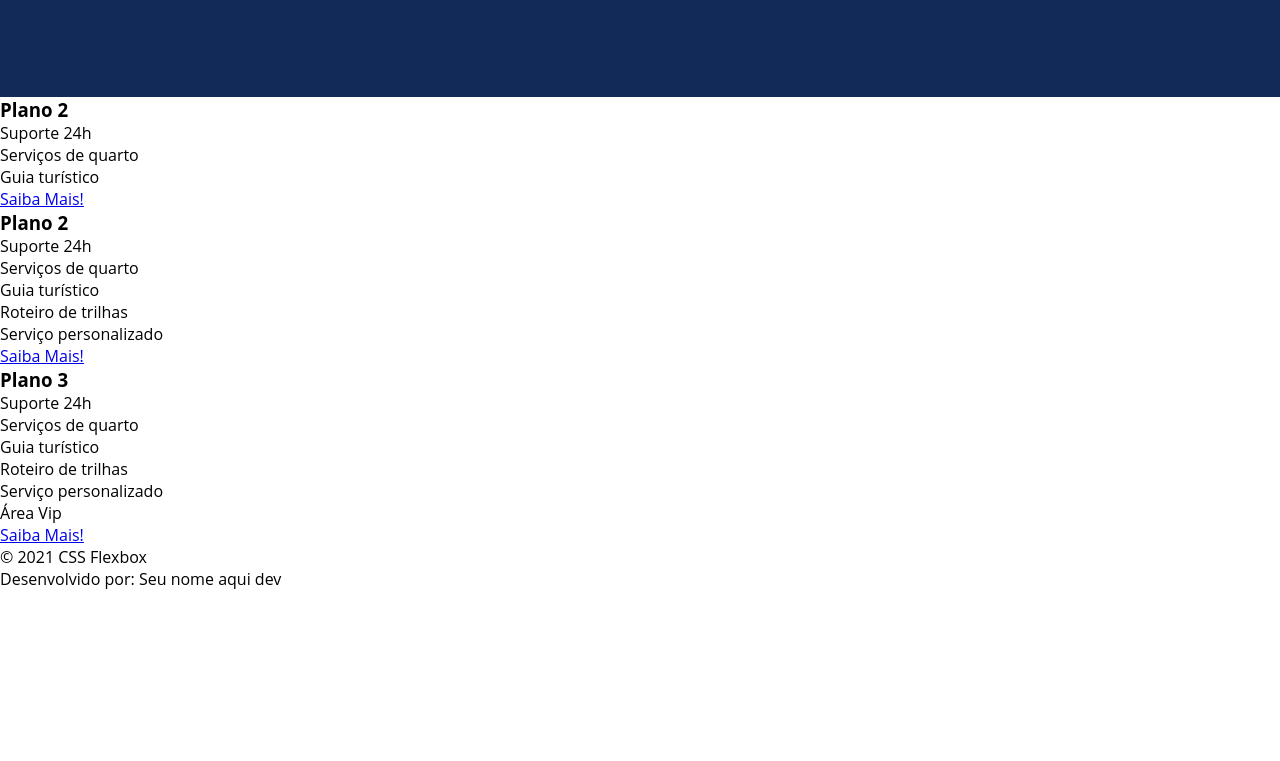
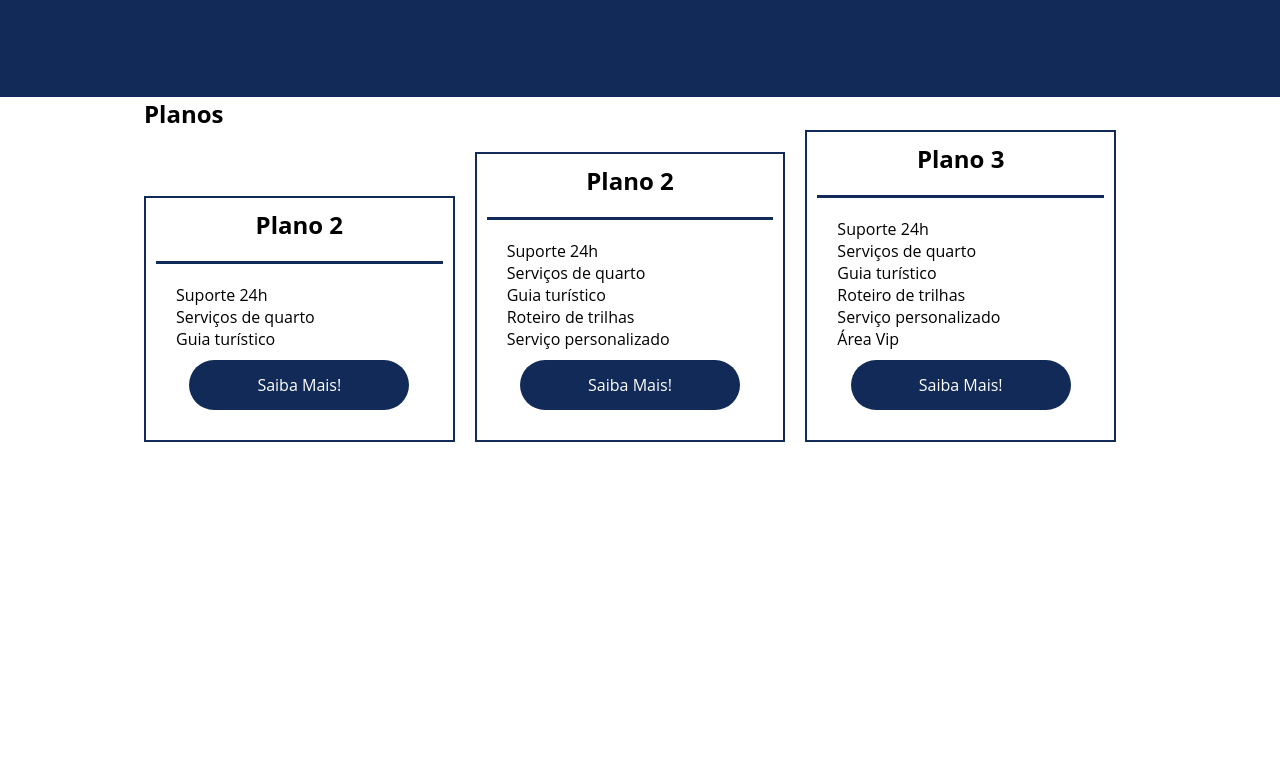
Before and after one commit to Ari-jr/projeto-flexbox, a plain HTML site: page index.html in a window 1280 px wide. Shown: the part 1559-2320 px from the top of the page. Before the commit the page ends 2149 px from the top, so only its background shows below. Drawn offline with Linux system fonts and the light colour scheme.

Commit message:
Organizando a interface parte 2 v.2

```diff
--- a/index.html
+++ b/index.html
@@ -23,7 +23,7 @@
         <div class="texto-apresentacao">
             <h1>Flex <br>Turismos</h1>
             <p>O melhor serviço para você!</p>
-            <a href="">Saiba Mais!</a>
+            <a href="" class="btn">Saiba Mais!</a>
         </div>
 
         <div>
@@ -72,19 +72,22 @@
         </div>
     </div>
 
-    <div>
+    <div class="flex-container" id="planos">
 
-        <div>
+        <div><h2>Planos</h2></div>
+
+        <div class="list-planos">
+            <div class="item-plano">
                 <h3>Plano 2</h3>
                 <ul>
                     <li>Suporte 24h</li>
                     <li>Serviços de quarto</li>
                     <li>Guia turístico</li>
                 </ul>
-            <a href="#">Saiba Mais!</a>
+                <a href="#" class="btn">Saiba Mais!</a>
             </div>
 
-        <div>
+            <div class="item-plano">
                 <h3>Plano 2</h3>
                 <ul>
                     <li>Suporte 24h</li>
@@ -93,10 +96,10 @@
                     <li>Roteiro de trilhas</li>
                     <li>Serviço personalizado</li>
                 </ul>
-            <a href="#">Saiba Mais!</a>
+                <a href="#" class="btn">Saiba Mais!</a>
             </div>
 
-        <div>
+            <div class="item-plano">
                 <h3>Plano 3</h3>
                 <ul>
                     <li>Suporte 24h</li>
@@ -106,7 +109,8 @@
                     <li>Serviço personalizado</li>
                     <li>Área Vip</li>
                 </ul>
-            <a href="#">Saiba Mais!</a>
+                <a href="#" class="btn">Saiba Mais!</a>
+            </div>
         </div>
     </div>
 
--- a/style.css
+++ b/style.css
@@ -73,7 +73,7 @@ header .menu{
     margin-bottom: 10px;
 }
 
-.texto-apresentacao a{
+.btn{
     background-color: #122A57;
     color: #fff;
     text-align: center;
@@ -180,3 +180,51 @@ header .menu{
 }
 
 /* fim - serviços */
+
+/* inicio - planos */
+
+#planos{
+    flex-direction: column;
+    min-height: 100vh;
+}
+
+.list-planos{
+    display: flex;
+    align-items: flex-end;
+}
+
+.item-plano{
+    flex: 1;
+    border: 2px solid #122A57;
+    margin-right: 20px;
+    padding: 10px;
+}
+
+.item-plano .btn{
+    margin: auto;
+    margin-bottom: 20px;
+}
+
+.item-plano h3{
+    font-size: 24px;
+    display: flex;
+    flex-direction: column;
+    text-align: center;
+}
+
+.item-plano h3::after{
+    content: "";
+    background-color: #122A57;
+    width: 100%;
+    height: 3px;
+    margin-top: 20px;
+    margin-bottom: 10px;
+}
+
+.item-plano ul{
+   padding: 10px 20px;
+   display: flex;
+   flex-direction: column;
+}
+
+/* fim - planos */
```
Lines whose indentation alone changed are shown as unchanged.
